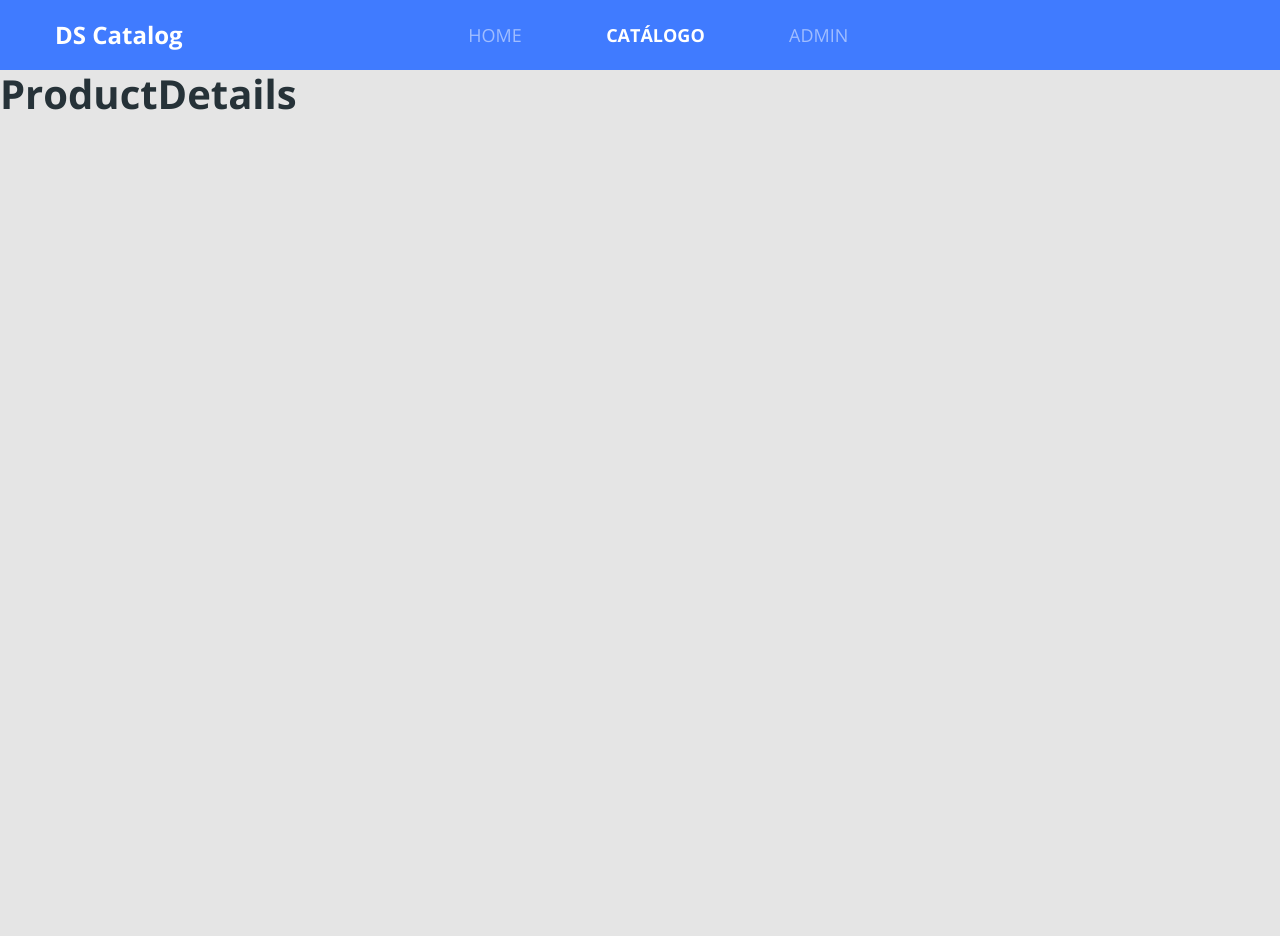
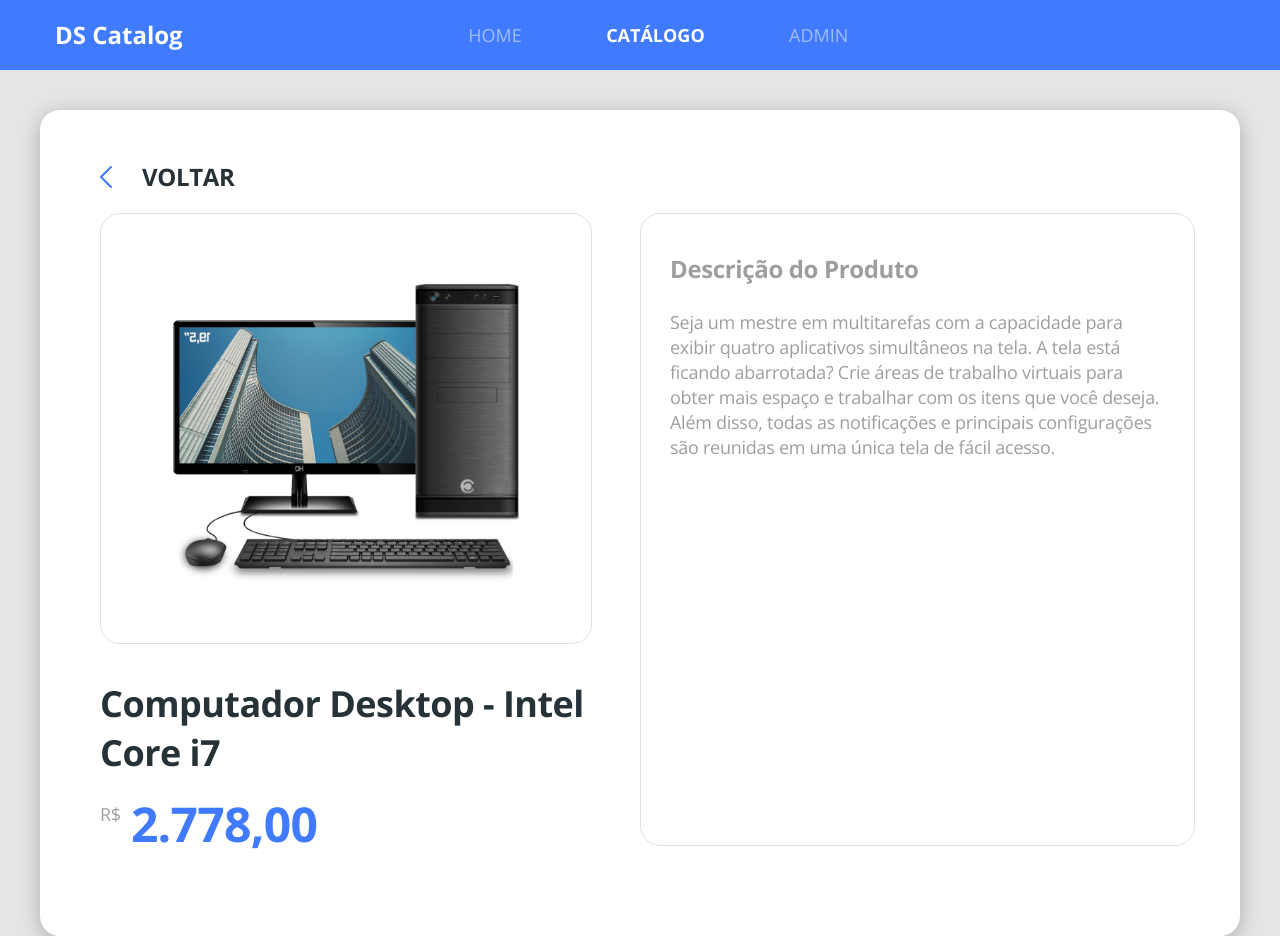
Before and after one commit to tarcnux/dscatalog-bootcamp-devsuperior, a React (Create React App) app in the folder front-web/: page /products/1 in a window 1280 px wide. Before the commit the page ends 800 px from the top, so only its background shows below. Built offline with nearby package versions, Linux system fonts and the light colour scheme.

Commit message:
Add products details

```diff
--- a/front-web/src/core/components/ButtonIcon/styles.scss
+++ b/front-web/src/core/components/ButtonIcon/styles.scss
@@ -12,4 +12,5 @@
     display: flex;
     justify-content: center;
     align-items: center;
+    color: #fff;
 }
--- /dev/null
+++ b/front-web/src/core/components/ProductPrice/index.tsx
@@ -0,0 +1,18 @@
+import React from 'react';
+import './styles.scss';
+
+type Props = {
+    price: string;
+}
+
+const ProductPrice = ({ price }: Props) => (
+    <div className="product-price-container">
+            <span className="product-currency">R$</span>
+            <h3 className="product-price">
+                { price }
+            </h3>
+    </div>
+);
+
+
+export default ProductPrice;
--- /dev/null
+++ b/front-web/src/core/components/ProductPrice/styles.scss
@@ -0,0 +1,19 @@
+.product-price-container {
+    display: flex;
+    margin-top: 25px;
+}
+
+.product-currency {
+    font-size: 18px;
+    line-height: 25px;
+    letter-spacing: -0.015em;
+    color: #9e9e9e;
+}
+
+.product-price {
+    font-size: 32px;
+    line-height: 44px;
+    letter-spacing: -0.015em;
+    color: #407bff;
+    margin-left: 10px;
+}
--- a/front-web/src/pages/Catalog/Components/ProductCard/index.tsx
+++ b/front-web/src/pages/Catalog/Components/ProductCard/index.tsx
@@ -1,5 +1,6 @@
 import React from 'react';
 import { ReactComponent as ProductImage } from '../../../../core/assets/images/product.svg';
+import ProductPrice from '../../../../core/components/ProductPrice';
 import './styles.scss'
 
 const ProductCard = () => (
@@ -9,12 +10,7 @@
             <h6 className="product-name">
                 Computador Desktop - Intel Corp i7
             </h6>
-            <div className="product-price-container">
-                <span className="product-currency">R$</span>
-                <h3 className="product-price">
-                    2.779,00
-                </h3>
-            </div>
+            <ProductPrice price="2.779,00"/>
         </div>
     </div>
 );
--- a/front-web/src/pages/Catalog/Components/ProductCard/styles.scss
+++ b/front-web/src/pages/Catalog/Components/ProductCard/styles.scss
@@ -15,24 +15,5 @@
     line-height: 25px;
     letter-spacing: -0.015em;
     text-align: left;
+    color:  #263238;
 }
-
-.product-price-container {
-    display: flex;
-    margin-top: 25px;
-}
-
-.product-currency {
-    font-size: 18px;
-    line-height: 25px;
-    letter-spacing: -0.015em;
-    color: #9e9e9e;
-}
-
-.product-price {
-    font-size: 32px;
-    line-height: 44px;
-    letter-spacing: -0.015em;
-    color: #407bff;
-    margin-left: 10px;
-}
--- a/front-web/src/pages/Catalog/Components/ProductDetails/index.tsx
+++ b/front-web/src/pages/Catalog/Components/ProductDetails/index.tsx
@@ -1,5 +1,8 @@
 import React from 'react';
-import { useParams } from 'react-router-dom';
+import { Link, useParams } from 'react-router-dom';
+import { ReactComponent as ArrowIcon } from '../../../../core/assets/images/arrow.svg'
+import { ReactComponent as ProductImage } from '../../../../core/assets/images/product.svg'
+import ProductPrice from '../../../../core/components/ProductPrice';
 import './styles.scss'
 
 type ParamsType = {
@@ -13,7 +16,33 @@
 
     return (
         <div className="product-details-container">
-            <h1>ProductDetails</h1>
+            <div className="card-base border-radius-20 product-details">
+                <Link to="/products" className="product-details-goback">
+                    <ArrowIcon className="icon-goback"/>
+                    <h1 className="text-goback">voltar</h1>
+                </Link>
+                <div className="row">
+                    <div className="col-6 pr-5">
+                        <div className="product-details-card text-center">
+                            <ProductImage className="product-details-image"/>
+                        </div>
+                        <h1 className="products-details-name">
+                            Computador Desktop - Intel Core i7
+                        </h1>
+                        <ProductPrice price="2.778,00"/>
+                    </div>
+                    <div className="col-6 product-details-card">
+                        <h1 className="product-description-title">Descrição do Produto</h1>
+                        <p className="product-description-text">
+                            Seja um mestre em multitarefas com a capacidade para exibir quatro aplicativos
+                            simultâneos na tela. A tela está ficando abarrotada? Crie áreas de trabalho
+                            virtuais para obter mais espaço e trabalhar com os itens que você deseja.
+                            Além disso, todas as notificações e principais configurações são reunidas em
+                            uma única tela de fácil acesso.
+                        </p>
+                    </div>
+                </div>
+            </div>
         </div>
     );
 };
--- a/front-web/src/pages/Catalog/Components/ProductDetails/styles.scss
+++ b/front-web/src/pages/Catalog/Components/ProductDetails/styles.scss
@@ -0,0 +1,67 @@
+.product-details-container {
+    margin-top: 40px;
+    padding-left: 40px;
+    padding-right: 40px;
+}
+
+.product-details {
+    padding: 50px 60px 90px 60px;
+}
+
+.product-details-goback {
+    margin-bottom: 20px;
+    display: flex;
+    align-items: center;
+}
+
+.icon-goback {
+    color: #407bff;
+    transform: rotate(-180deg);
+    margin-right: 30px;
+}
+
+.text-goback {
+    font-size: 24px;
+    line-height: 33px;
+    letter-spacing: -0.015em;
+    color: #263238;
+    text-transform: uppercase;
+}
+
+.product-details-card {
+    border: 1px solid #e1e1e1;
+    border-radius: 20px;
+    padding: 38px 29px;
+}
+
+.product-details-image {
+    width: 353px;
+    height: 353px;
+}
+
+.product-description-title {
+    font-size: 24px;
+    line-height: 33px;
+    letter-spacing: -0.015em;
+    color: #9e9e9e;
+    margin-bottom: 25px;
+}
+
+.product-description-text {
+    font-size: 18px;
+    line-height: 25px;
+    letter-spacing: -0.015em;
+    color: #9E9E9E;
+}
+
+.products-details-name {
+    font-size: 36px;
+    line-height: 49px;
+    letter-spacing: -0.015em;
+    color: #263238;
+    margin-top: 35px;
+}
+
+.product-details .product-price {
+    font-size: 48px;
+}
```
Also changed, not shown: front-web/src/core/assets/images/arrow.svg.
